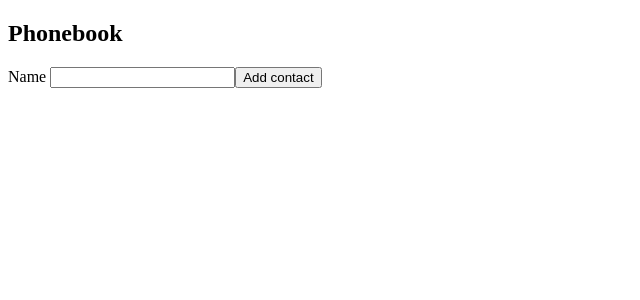
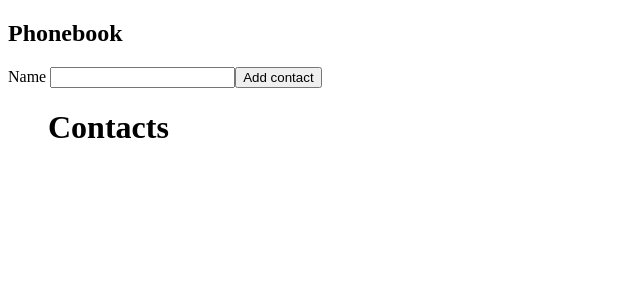
Before and after one commit to Slav-0N/goit-react-hw-02-phonebook, a React (Create React App) app: page / in a window 1280 px wide. Shown: the top 300 px of the page, without its empty margins (0-640 px from the left). Built offline with nearby package versions, Linux system fonts and the light colour scheme.

Commit message:
task 2 step 1 is ready

```diff
--- a/src/components/App.jsx
+++ b/src/components/App.jsx
@@ -1,5 +1,12 @@
-import Form from './Form/Form';
+// import Form from './Form/Form';
+
+import UserList from './UserList/UserList';
 
 export const App = () => {
-  return <Form />;
+  return (
+    <>
+      {/* <Form /> */}
+      <UserList />
+    </>
+  );
 };
--- a/src/components/Form/Form.jsx
+++ b/src/components/Form/Form.jsx
@@ -9,18 +9,25 @@ class Form extends Component {
   handleChange = ({ target: { value } }) => {
     this.setState({ inputValue: value });
   };
+
+  handleSubmit = event => {
+    event.preventDefault();
+    this.props.createUser(this.state);
+    this.setState({ inputValue: '' });
+  };
+
   render() {
-    console.log('inputValue >>>', this.state.inputValue);
+    // console.log('inputValue >>>', this.state.inputValue);
     return (
       <section>
         <h1>Phonebook</h1>
-        <form>
+        <form onSubmit={this.handleSubmit}>
           <label htmlFor="name"> Name </label>
           <input
             id="name"
             type="text"
             name="name"
-            pattern="^[a-zA-Zа-яА-Я]+(([' -][a-zA-Zа-яА-Я ])?[a-zA-Zа-яА-Я]*)*$"
+            pattern="^[a-zA-Zа-яА-Я]+(([' \-][a-zA-Zа-яА-Я ])?[a-zA-Zа-яА-Я]*)*$"
             title="Name may contain only letters, apostrophe, dash and spaces. For example Adrian, Jacob Mercer, Charles de Batz de Castelmore d'Artagnan"
             required
             onChange={this.handleChange}
--- /dev/null
+++ b/src/components/UserList/UserList.jsx
@@ -0,0 +1,32 @@
+import Form from 'components/Form/Form';
+import { Component } from 'react';
+
+class UserList extends Component {
+  state = {
+    contacts: [],
+    name: '',
+  };
+
+  createUser = body => {
+    this.setState(prevState => {
+      return this.state.contacts.push({ ...prevState, name: body.inputValue });
+    });
+  };
+
+  render() {
+    return (
+      <div>
+        <Form createUser={this.createUser} />
+        <ul>
+          {' '}
+          <h1>Contacts</h1>
+          {this.state.contacts.map(el => {
+            return <li>{el.name}</li>;
+          })}
+        </ul>
+      </div>
+    );
+  }
+}
+
+export default UserList;
--- a/src/index.js
+++ b/src/index.js
@@ -3,7 +3,7 @@ import ReactDOM from 'react-dom/client';
 import { App } from 'components/App';
 
 ReactDOM.createRoot(document.getElementById('root')).render(
-  <React.StrictMode>
-    <App />
-  </React.StrictMode>
+  // <React.StrictMode>
+  <App />
+  // </React.StrictMode>
 );
```
